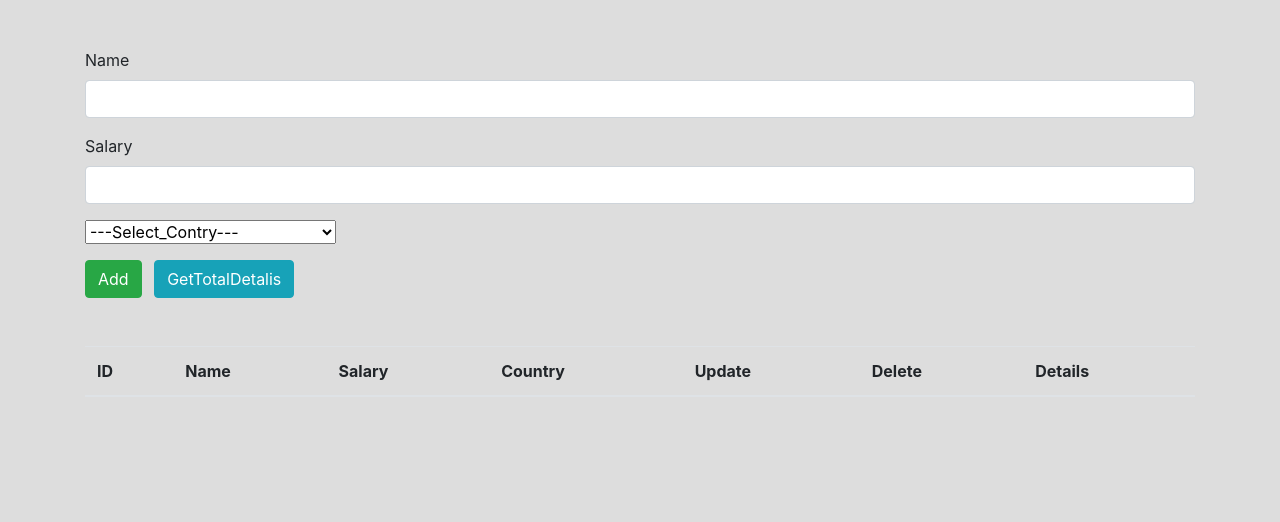
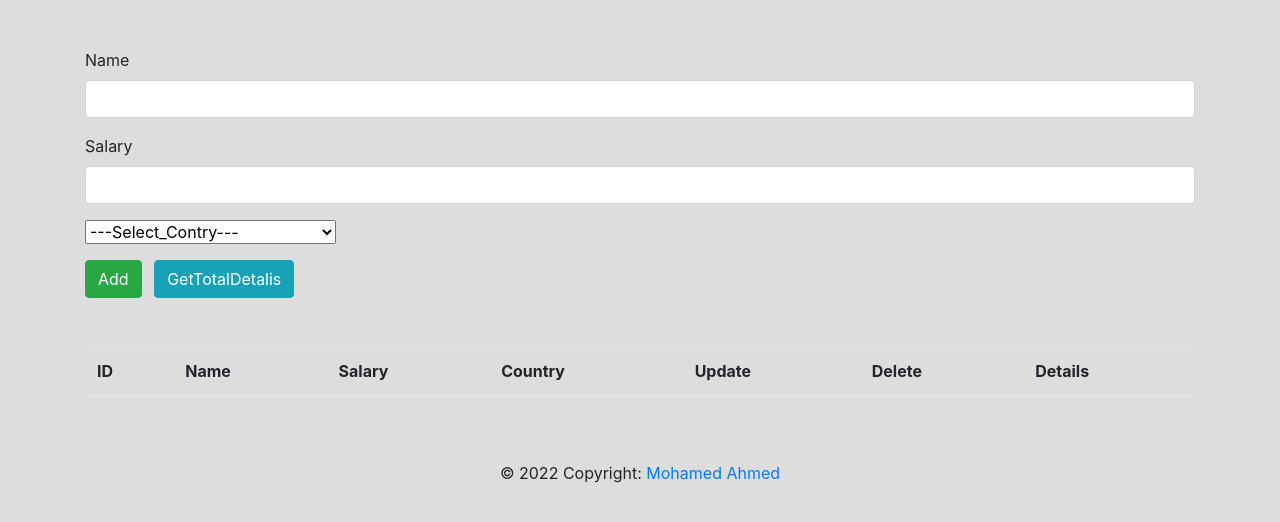
Before and after one commit to MaN0oo0/Crud-Sys, a plain HTML site: page index.html in a window 1280 px wide. Drawn offline with Linux system fonts and the light colour scheme.

Commit message:
add Footer

```diff
--- a/index.html
+++ b/index.html
@@ -360,7 +360,17 @@
         </div>
     </div>
 
+    <!-- Footer -->
+    <footer class="page-footer font-small blue">
 
+        <!-- Copyright -->
+        <div class="footer-copyright text-center py-3">© 2022 Copyright:
+            <a href="https://voluble-semolina-c361db.netlify.app/" target="_blank"> Mohamed Ahmed </a>
+        </div>
+        <!-- Copyright -->
+
+    </footer>
+    <!-- Footer -->
 
     <script src="./js/jquery-3.6.0.js"></script>
     <script src="./js/bootstrap.js"></script>
```
